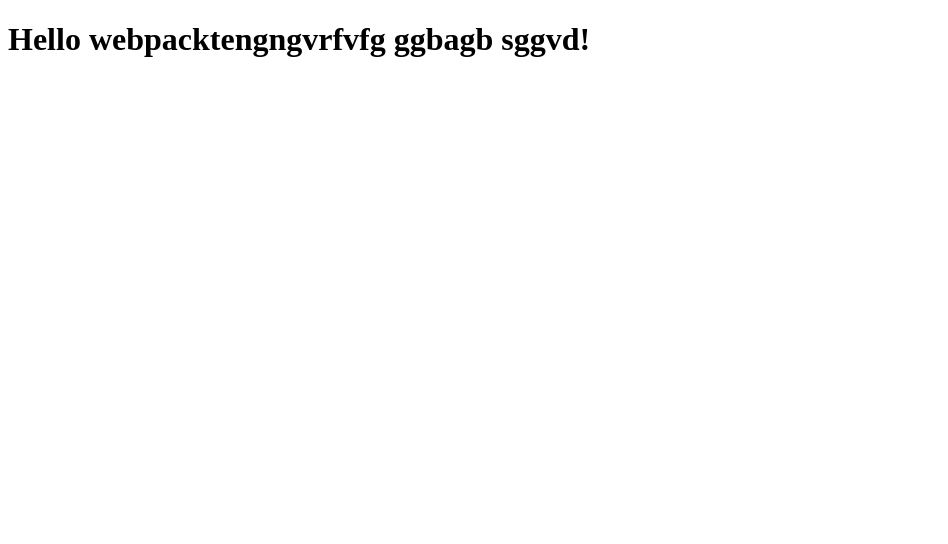
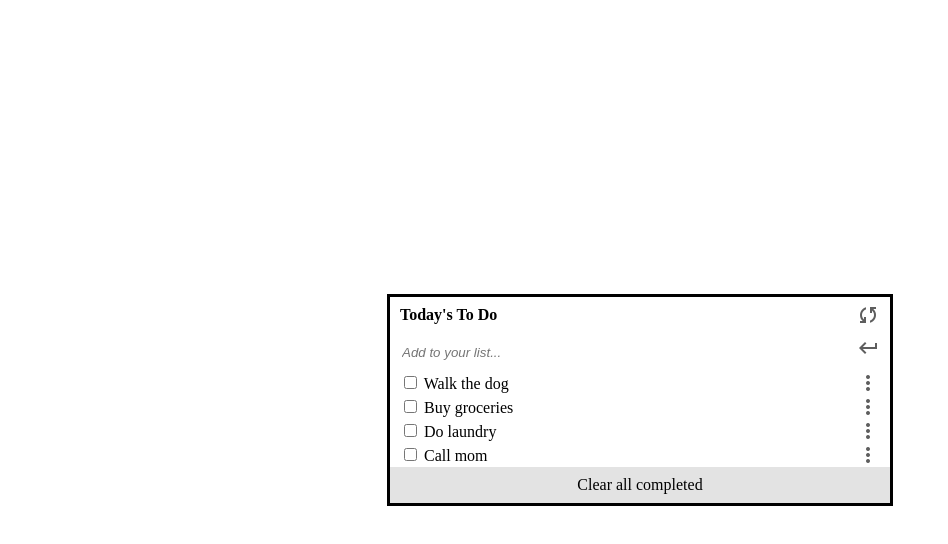
Before and after one commit to gaks1/To-do-list, a website built with webpack: page src/index.html in a window 1280 px wide. Shown: the whole page, without its empty margins (0-948 px from the left). Built offline with nearby package versions, Linux system fonts and the light colour scheme.

Commit message:
Add html markup/ style my webpage/ dynamically display tasks from index.js

```diff
--- a/src/index.html
+++ b/src/index.html
@@ -1,14 +1,32 @@
 <!DOCTYPE html>
 <html lang="en">
-
 <head>
     <meta charset="UTF-8">
+    <meta http-equiv="X-UA-Compatible" content="IE=edge">
     <meta name="viewport" content="width=device-width, initial-scale=1.0">
-    <title>Wbpack Exercise</title>
+    <link rel="stylesheet" href="https://fonts.googleapis.com/css2?family=Material+Symbols+Outlined:opsz,wght,FILL,GRAD@48,400,0,0" />
+    <title>To Do List</title>
 </head>
+<body>
+    <section class="to-do-section" >
+        <div class="title">
+            <h4>Today's To Do</h4>
+            <span class="material-symbols-outlined">
+                sync
+            </span>
+        </div>
+        <div class="input">
+            <input type="text" placeholder="Add to your list...">
+            <span class="material-symbols-outlined">
+                keyboard_return
+            </span>
+        </div>
+        <div class="tasks">
 
-<body>
-    <h1>Hello webpacktengngvrfvfg ggbagb sggvd!</h1>
+        </div>
+        <div class="completed">
+            <p>Clear all completed</p>
+        </div>
+    </section>
 </body>
-
 </html>
--- a/src/index.js
+++ b/src/index.js
@@ -1 +1,28 @@
 import './style.css';
+
+const tasks = [
+  { description: 'Walk the dog', completed: false, index: 0 },
+  { description: 'Buy groceries', completed: false, index: 1 },
+  { description: 'Do laundry', completed: false, index: 2 },
+  { description: 'Call mom', completed: false, index: 3 }
+]
+
+const divtasks = document.querySelector('.tasks');
+
+const addTask = (task) => {
+    const div = document.createElement('div');
+    div.classList.add('task');
+    div.innerHTML = `<div class = "task-check">
+                    <input type="checkbox" id="${task.index}" ${task.completed ? 'checked' : ''}>
+                    <label for="${task.index}">${task.description}</label>
+                    </div>
+                    <span class="material-symbols-outlined">more_vert</span>`;
+    divtasks.appendChild(div);
+    }
+
+tasks.forEach((task) => {
+  addTask(task);
+}
+)
+// div.innerHTML = `<input type="checkbox" name="task" id="task-${task.index}" ${task.completed ? 'checked' : ''}>
+//     <label for="task-${task.index}">${task.description}</label>`;
--- a/src/style.css
+++ b/src/style.css
@@ -0,0 +1,75 @@
+div {
+    padding: 0 2%;
+}
+
+.to-do-section {
+    border: 3px solid black;
+    width: 500px;
+    position: absolute;
+    top: 50%;
+    left: 50%;
+    transform: translate(-50%, -50%);
+}
+
+.completed {
+    display: flex;
+    justify-content: center;
+    align-items: center;
+    background-color: rgba(206, 206, 206, 0.559);
+}
+
+input::placeholder {
+    font-style: italic;
+}
+
+p,
+h4 {
+    margin: 0;
+}
+
+input[type=text] {
+    border: none;
+    width: 99%;
+    font-style: italic;
+    height: 36px;
+}
+
+input:focus {
+    border: none;
+    outline: none;
+}
+
+.completed,
+.title {
+    height: 36px;
+}
+
+.title {
+    display: flex;
+    align-items: center;
+    justify-content: space-between;
+}
+
+span {
+    color: rgb(94, 94, 94);
+    ;
+}
+
+.input {
+    display: flex;
+}
+
+.input span {
+    padding-top: 3px;
+}
+
+.task {
+    padding: 0;
+    display: flex;
+    align-items: center;
+    justify-content: space-between;
+}
+
+.task-check{
+    padding: 0;
+}
```
Also changed, not shown: dist/index.html, dist/main.main.js.
